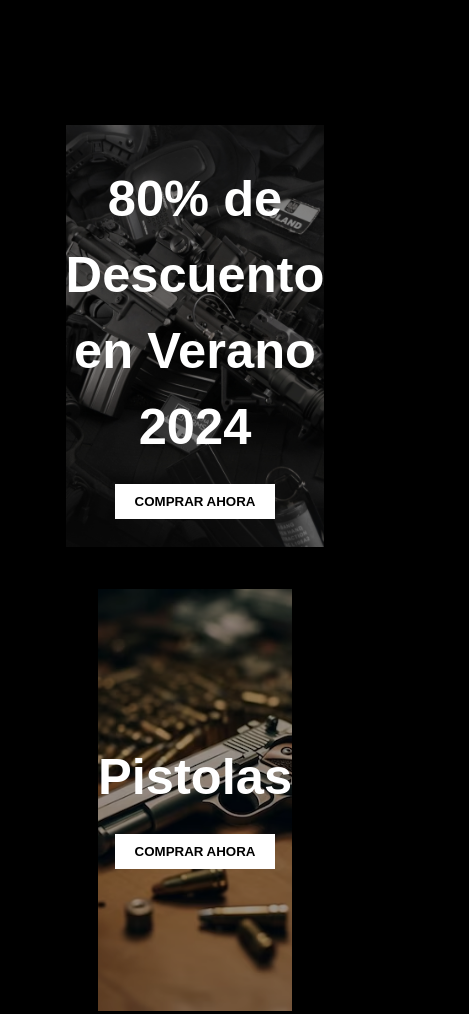
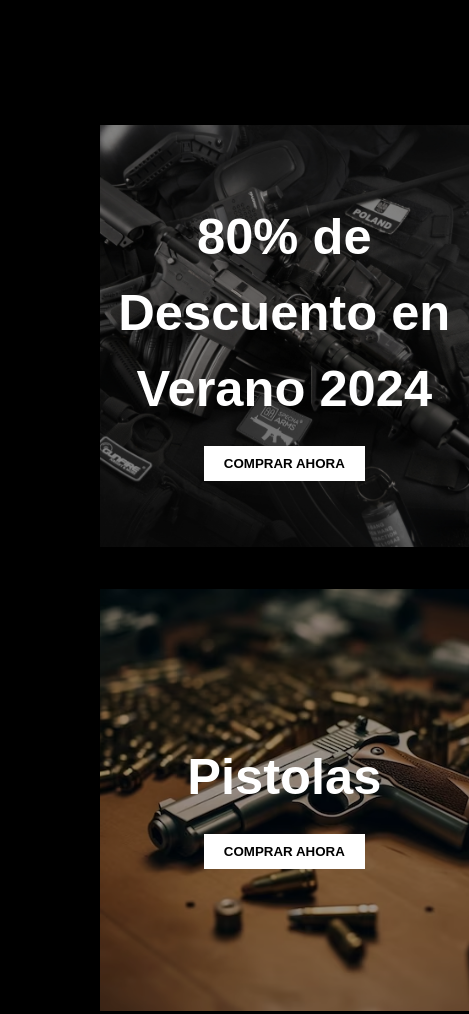
Before and after one commit to AldrinZurita/TW_PROYECTO_CSS, a plain HTML site: page index.html in a window 390 px wide. Shown: the part 1500-2514 px from the top of the page, 469 px wide, since content can reach past the window. Drawn offline with Linux system fonts and the light colour scheme.

Commit message:
columnas

```diff
--- a/css/estilos.css
+++ b/css/estilos.css
@@ -222,7 +222,7 @@ h1 {
 }
 
 .contenedor-promociones {
-    flex-direction: row;
+    flex-direction: column;
     display: flex;
     flex-wrap: wrap;
     justify-content: center;
@@ -231,7 +231,7 @@ h1 {
 }
 
 .promocion{
-    flex: 1 1 45%;
+
     height: 50vh;
     background-size:cover;
     background-repeat: no-repeat;
@@ -263,7 +263,6 @@ h1 {
 }
 
 .promocion1 {
-    flex: 1 1 100%;
     background-image: url('../img/Armas_1.jpg');
 }
 .promocion2 {
@@ -302,18 +301,6 @@ h1 {
     background-color: rgba(255, 255, 255, 0.8);
 }
 
-
-@media screen and (max-width: 1024px) {
-    .promocion1 {
-        flex: 1 1 100%;
-    }
-    .promocion2, .promocion5 {
-        flex: 1 1 30%;
-    }
-    .promocion3, .promocion4 {
-        flex: 1 1 65%;
-    }
-}
 
 .contenedor-logos{
     display: flex;
```
